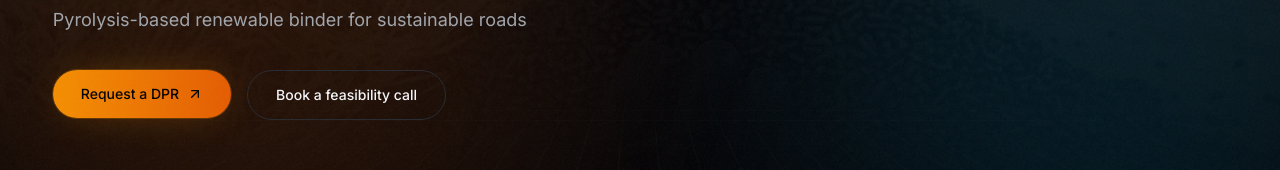
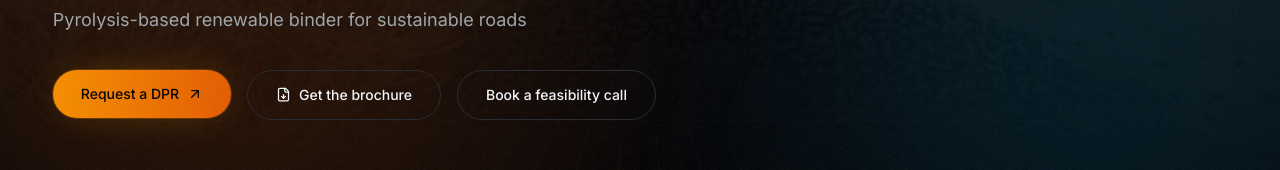
Before and after one commit to pacpltradingdesk-dotcom/yuga-cinematic, a Next.js app: page /products/bio-bitumen in a window 1280 px wide. Shown: the part 353-523 px from the top of the page. Built offline with nearby package versions, Linux system fonts and the light colour scheme; no server answers.

Commit message:
feat(products): brochure request CTA on detail pages
'Get the brochure' opens a prefilled WhatsApp request (real PDFs drop in later).

```diff
--- a/src/app/products/[slug]/page.tsx
+++ b/src/app/products/[slug]/page.tsx
@@ -1,7 +1,7 @@
 import type { Metadata } from "next";
 import Link from "next/link";
 import { notFound } from "next/navigation";
-import { ArrowUpRight, BadgeCheck, MapPin, Check } from "lucide-react";
+import { ArrowUpRight, BadgeCheck, MapPin, Check, FileDown } from "lucide-react";
 import { PageHero } from "@/components/page/PageHero";
 import { CTASection } from "@/components/page/CTASection";
 import { SectionHeading } from "@/components/ui/SectionHeading";
@@ -86,6 +86,9 @@ export default async function ProductDetailPage({ params }: { params: Promise<Pa
           <div className="mt-9 flex flex-wrap gap-4">
             <MagneticButton href={waLink(`Hi YUGA, I'd like a DPR for a ${p.title} plant.`)} variant="glow">
               Request a DPR <ArrowUpRight size={16} />
+            </MagneticButton>
+            <MagneticButton href={waLink(`Hi YUGA, please send me the brochure for ${p.title}.`)} variant="ghost">
+              <FileDown size={15} /> Get the brochure
             </MagneticButton>
             <MagneticButton href="/contact" variant="ghost">
               Book a feasibility call
```
